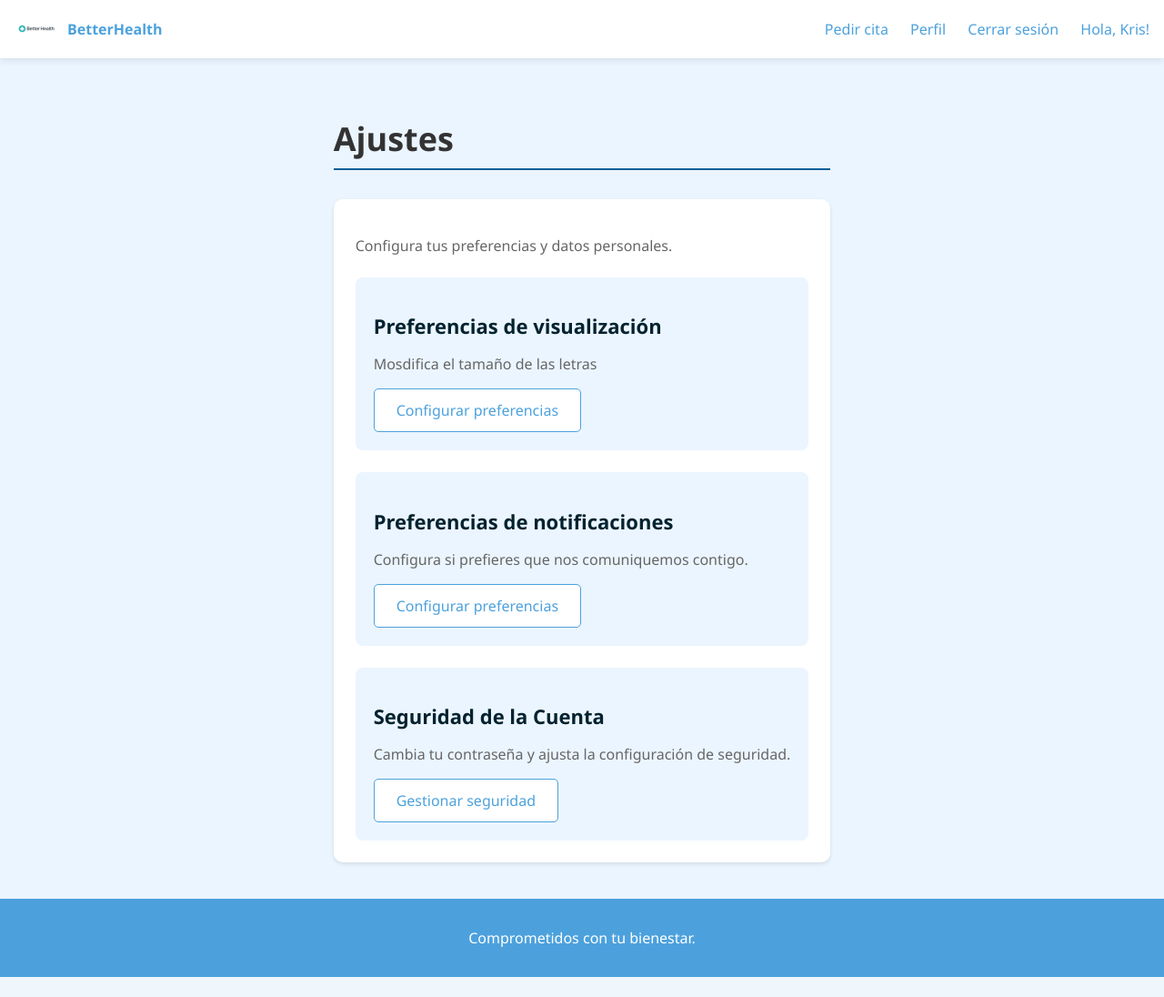
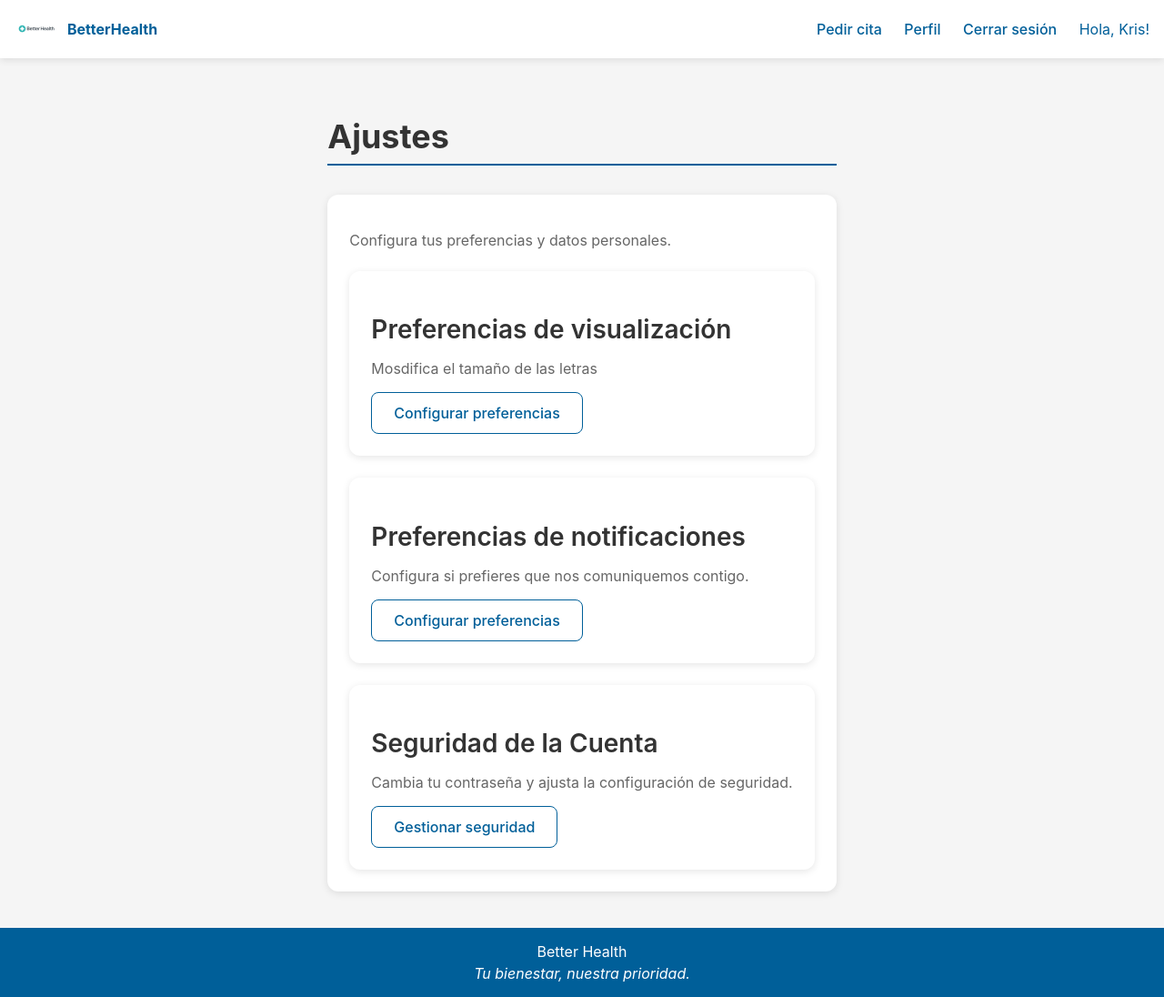
Before and after one commit to wellington-sbr/BetterHealthProject, a Django app: page /settings/ in a window 1280 px wide. Shown: the whole page at 91% size. Before the commit the page ends 1074 px from the top, so only its background shows below. Run offline with Django 5.2, Linux system fonts and the light colour scheme; a user stored in the database is signed in.

Commit message:
Changes on style.css, in order to respect the guideline

```diff
--- a/patient/static/style.css
+++ b/patient/static/style.css
@@ -1,17 +1,17 @@
 :root {
-    --primary: #4CA1DD; /* Azul más claro */
-    --success: #7ECBEF;
-    --gray-light: #F5F5F5;
-    --gray-dark: #03222F;
-    --error: #FF5F5F;
-    --white: #ffffff;
-    --light-blue: #EBF5FF; /* Azul muy claro para fondo */
+    --primary: #005F99; /* Azul Profesional from guide */
+    --success: #4CAF50; /* Verde Salud from guide */
+    --gray-light: #F5F5F5; /* Matches guide */
+    --gray-dark: #333333; /* Text color from guide */
+    --error: #D32F2F; /* Rojo Alerta from guide */
+    --white: #ffffff; /* Matches guide */
+    --light-blue: #EBF5FF; /* Keep existing light blue for contrast */
 }
 
 body {
     margin: 0;
-    font-family: 'Segoe UI', sans-serif;
-    background: var(--light-blue);
+    font-family: 'Inter', 'Open Sans', 'Segoe UI', sans-serif; /* Updated to prioritize fonts from guide */
+    background: var(--gray-light);
     color: var(--gray-dark);
     min-height: 100vh;
     display: flex;
@@ -93,48 +95,85 @@ main {
     display: block;
     margin-bottom: 0.5rem;
     color: var(--gray-dark);
+    font-size: 16px;
 }
 
 .form-group input {
     width: 100%;
-    padding: 0.75rem;
+    padding: 12px; /* Updated to match guide */
     border: 1px solid #ddd;
-    border-radius: 5px;
+    border-radius: 8px; /* Updated to match guide */
     box-sizing: border-box;
+}
+
+.form-group input:focus {
+    border-color: var(--primary); /* Focus state from guide */
+    outline: none;
 }
 
 .error-message {
     color: var(--error);
-    font-size: 0.875rem;
+    font-size: 14px; /* Small text from guide */
     margin-top: 0.25rem;
+    font-style: italic; /* Added as per form validation specs */
 }
 
 .button {
-    padding: 0.75rem 1.5rem;
+    display: inline-block;
+    padding: 12px 24px; /* Updated to match guide */
     border: none;
-    border-radius: 5px;
+    border-radius: 8px; /* Updated to match guide */
     color: var(--white);
-    font-weight: bold;
+    font-weight: 500;
     cursor: pointer;
     transition: background-color 0.2s ease;
-    width: 100%;
-    font-size: 1rem;
+    text-align: center;
+    text-decoration: none;
+    font-size: 16px;
 }
 
 .button.primary {
     background-color: var(--primary);
+    color: white;
+    width: auto;
 }
 
 .button.primary:hover {
-    background-color: #3b8bc3;
+    background-color: #004d7a; /* Darker version of primary */
 }
 
 .button.success {
     background-color: var(--success);
+    color: white;
 }
 
 .button.success:hover {
-    background-color: #69b8df;
+    background-color: #3d8b40; /* Darker version of success */
+}
+
+.button.secondary {
+    background-color: var(--white);
+    color: var(--primary);
+    border: 1px solid var(--primary);
+}
+
+.button.secondary:hover {
+    background-color: var(--gray-light);
+}
+
+.button.danger {
+    background-color: var(--error);
+    color: var(--white);
+}
+
+.button.danger:hover {
+    background-color: #b71c1c; /* Darker version of error */
+}
+
+.button:disabled {
+    background-color: var(--gray-light);
+    color: #999;
+    cursor: not-allowed;
 }
 
 .link-text {
@@ -343,13 +384,13 @@ main {
 
 .content-box {
     background-color: var(--white);
-    border-radius: 10px;
-    padding: 24px;
-    box-shadow: 0 2px 4px rgba(0, 0, 0, 0.1);
+    border-radius: 12px; /* Updated to match card spec */
+    padding: 24px; /* Updated to match guide */
+    box-shadow: 0 2px 8px rgba(0, 0, 0, 0.1);
 }
 
 .info-text {
-    font-size: 16px;
+    font-size: 16px; /* Body text from guide */
     color: #666666;
     margin-bottom: 24px;
 }
@@ -362,20 +403,21 @@ main {
 }
 
 .settings-card {
-    background-color: var(--light-blue);
-    border-radius: 8px;
-    padding: 20px;
+    background-color: var(--white);
+    border-radius: 12px; /* Updated to match card spec */
+    padding: 24px; /* Updated to match guide */
+    box-shadow: 0 2px 8px rgba(0, 0, 0, 0.1);
 }
 
 .settings-card h2 {
-    font-size: 22px;
-    font-weight: 600;
+    font-size: 28px; /* H2 size from guide */
+    font-weight: 600; /* Semi-bold from guide */
     color: var(--gray-dark);
     margin-bottom: 12px;
 }
 
 .settings-card p {
-    font-size: 16px;
+    font-size: 16px; /* Body text from guide */
     color: #666666;
     margin-bottom: 16px;
 }
@@ -439,25 +481,6 @@ main {
 .empty-state p {
     margin-bottom: 16px;
     color: #666666;
-}
-
-/* Botón secundario */
-.button.secondary {
-    display: inline-block;
-    background-color: var(--white);
-    color: var(--primary);
-    border: 1px solid var(--primary);
-    padding: 0.75rem 1.5rem;
-    border-radius: 5px;
-    text-decoration: none;
-    font-weight: 500;
-    transition: background-color 0.2s, color 0.2s;
-    width: auto;
-    text-align: center;
-}
-
-.button.secondary:hover {
-    background-color: var(--light-blue);
 }
 
 /* Modificación para el botón primario en los nuevos componentes */
@@ -486,41 +510,6 @@ main {
         font-size: 24px;
     }
 }
-@media (max-width: 768px) {
-    .profile-content {
-        flex-direction: column;
-    }
-
-    .profile-left-section,
-    .profile-right-section {
-        width: 100%;
-    }
-
-}
-
-.button {
-    display: inline-block;
-    padding: 0.75rem 1.5rem;
-    border: none;
-    border-radius: 0.5rem;
-    font-size: 1rem;
-    font-weight: 500;
-    text-align: center;
-    text-decoration: none; /* Quitar subrayado */
-    cursor: pointer;
-    transition: background-color 0.3s ease;
-}
-
-.button.primary {
-    background-color: var(--primary);
-    color: white;
-    width: auto; /* ← ¡Esto evita que se extienda como bloque completo! */
-}
-
-.button.primary:hover {
-    background-color: #2980b9; /* Un azul un poco más oscuro al pasar el mouse */
-}
-
 
 .appointments-container {
     max-width: 1000px;
@@ -557,6 +546,60 @@ main {
 }
 
 .appointment-service {
-    font-size: 16px;
+    font-size: 16px; /* Body text from guide */
     color: #555;
 }
+
+/* Estilos para tablas según guía */
+table {
+    width: 100%;
+    border-collapse: collapse;
+    margin: 16px 0;
+}
+
+table th {
+    background-color: var(--gray-light);
+    font-weight: bold;
+    text-align: left;
+    padding: 12px;
+}
+
+table tr:nth-child(even) {
+    background-color: #f9f9f9; /* Zebra striping */
+}
+
+table td {
+    padding: 12px;
+    border-bottom: 1px solid #eee;
+}
+
+table td:last-child {
+    text-align: right; /* For action icons */
+}
+
+@media (max-width: 768px) {
+    table {
+        display: block;
+        overflow-x: auto;
+    }
+}
+
+/* Slogan styling */
+.brand-slogan {
+    font-size: 16px;
+    font-style: italic;
+    color: var(--white);
+    margin-top: 4px;
+    font-weight: normal;
+}
+
+/* When used in header/navbar */
+.navbar .logo-container {
+    display: flex;
+    flex-direction: column;
+}
+
+.navbar .logo-container .brand-slogan {
+    font-size: 14px;
+    margin-top: 0;
+}
--- a/patient/templates/base.html
+++ b/patient/templates/base.html
@@ -44,7 +44,12 @@
     </main>
 
     <footer class="footer">
-        <p>Comprometidos con tu bienestar.</p>
-    </footer>
+    <div class="footer-content">
+        <div class="footer-brand">
+            <div class="logo">Better Health</div>
+            <div class="brand-slogan">Tu bienestar, nuestra prioridad.</div>
+        </div>
+    </div>
+</footer>
 </body>
 </html>
```
Also changed, not shown: other parts of patient/static/style.css (+43 -38 lines).
